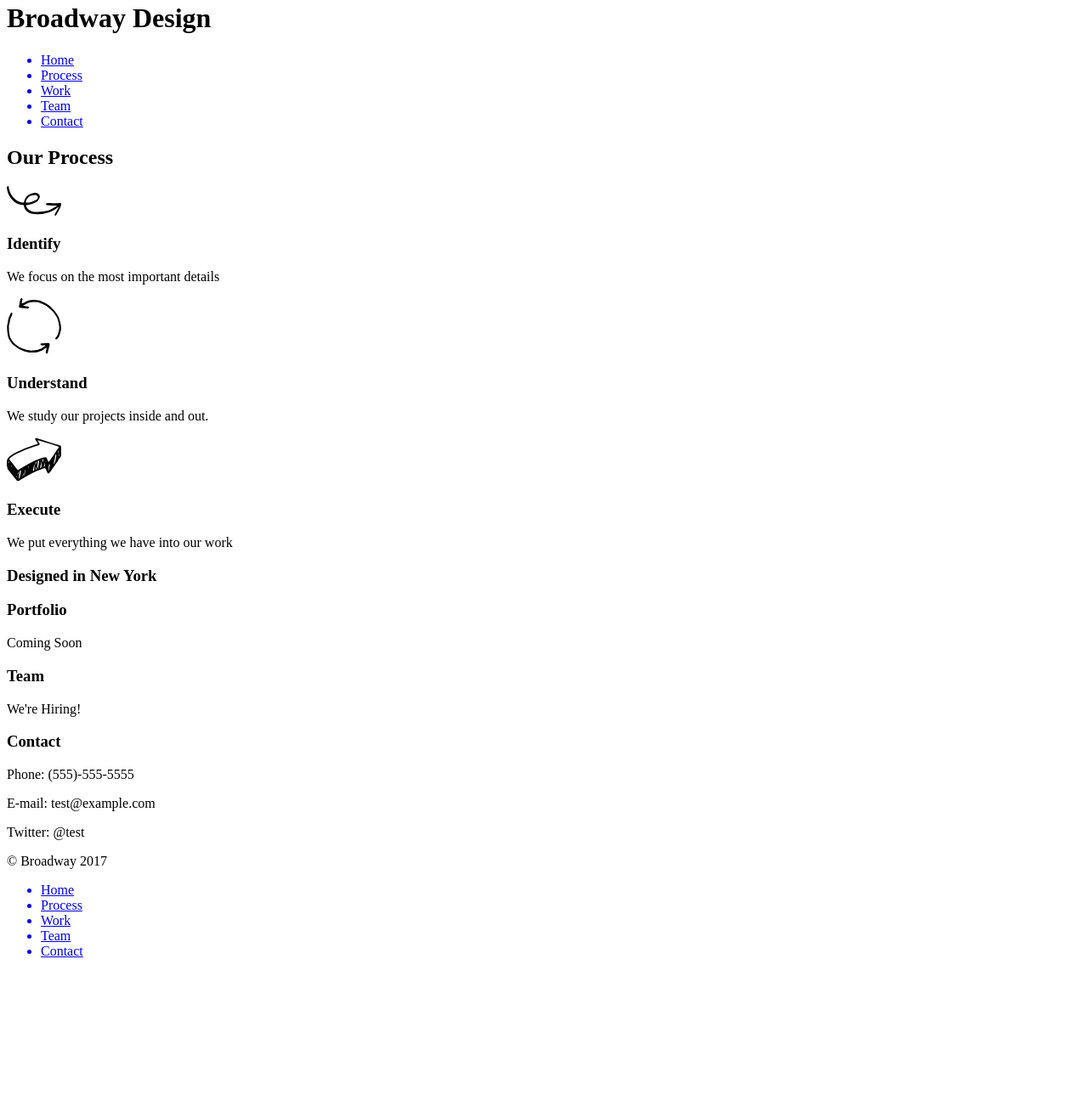
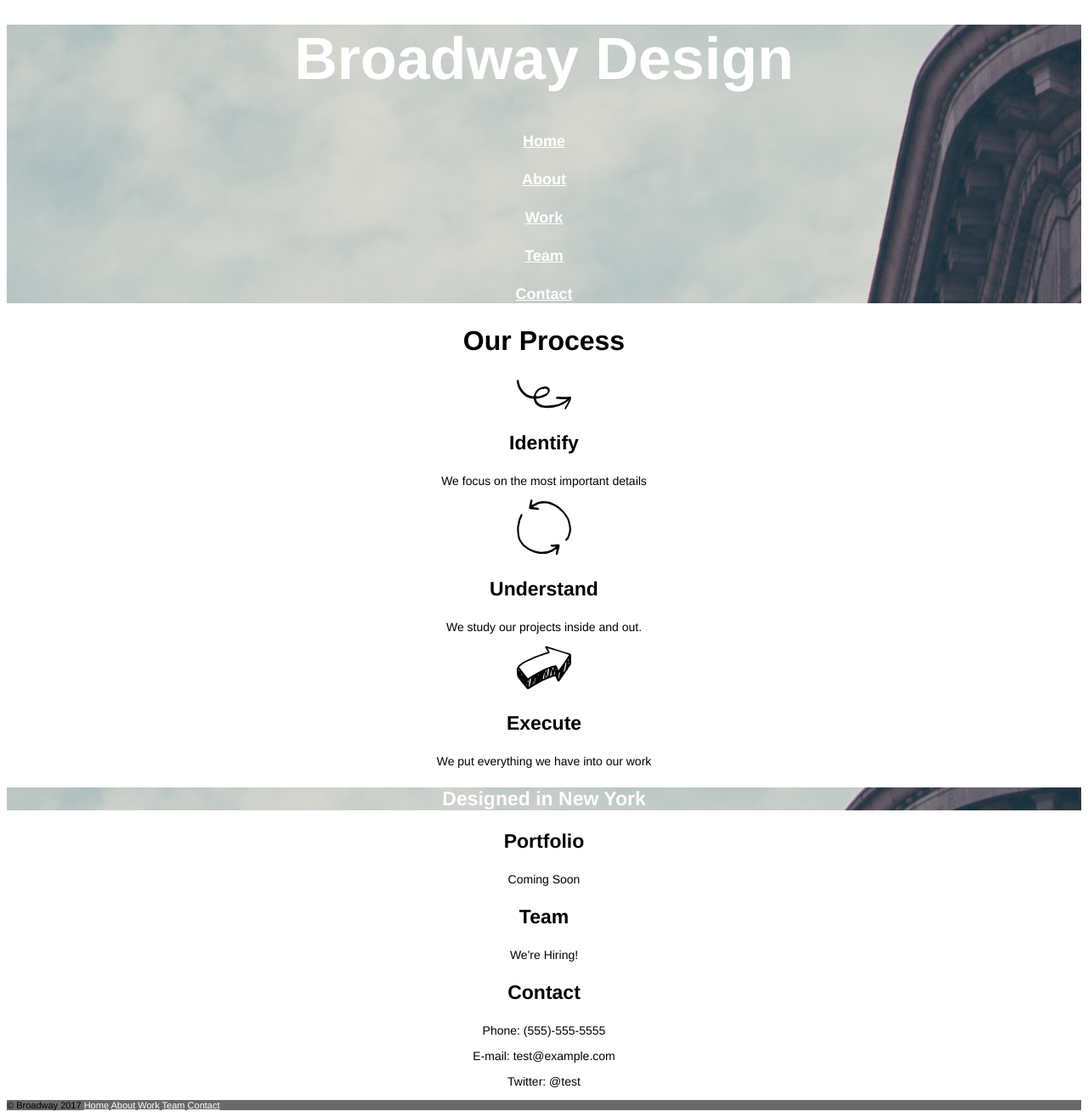
Before and after one commit to neilporteous32/broadway, a plain HTML site: page index.html in a window 1280 px wide. Shown: the part 18-1333 px from the top of the page at 85% size. Before the commit the page ends 1163 px from the top, so only its background shows below. Drawn offline with Linux system fonts and the light colour scheme.

Commit message:
finished project

```diff
--- a/index.html
+++ b/index.html
@@ -9,13 +9,12 @@
 
 		<h1>Broadway Design</h1>
 
-		<ul>
-			<a href="#"><li>Home</li></a>
-			<a href="#"><li>Process</li></a>
-			<a href="#"><li>Work</li></a>
-			<a href="#"><li>Team</li></a>
-			<a href="#"><li>Contact</li></a>
-		</ul>
+		<a href="#"><h4>Home</h4></a>
+		<a href="#"><h4>About</h4></a>
+		<a href="#"><h4>Work</h4></a>
+		<a href="#"><h4>Team</h4></a>
+		<a href="#"><h4>Contact</h4></a>
+
 
 	</header>
 
@@ -42,9 +41,8 @@
 		<p>We put everything we have into our work</p>
     </section>
 
-
     <section>
-    	<h3>Designed in New York</h3>
+    	<h3 id="background">Designed in New York</h3>
     	<h3>Portfolio</h3>
     	<p>Coming Soon</p>
     	<h3>Team</h3>
@@ -56,14 +54,7 @@
     </section>
 
     <footer>
-    	&copy; Broadway 2017
-    	<ul>
-			<a href="#"><li>Home</li></a>
-			<a href="#"><li>Process</li></a>
-			<a href="#"><li>Work</li></a>
-			<a href="#"><li>Team</li></a>
-			<a href="#"><li>Contact</li></a>
-		</ul>
+    	&copy; Broadway 2017 <a href="#">Home</a> <a href="#">About</a> <a href="#">Work</a> <a href="#">Team</a> <a href="#">Contact</a>
     </footer>
 
 </body>
--- a/main.css
+++ b/main.css
@@ -0,0 +1,57 @@
+body {
+	text-align: center;
+	font-family: Helvetica;
+}
+
+ul {
+	list-style: none;
+}
+
+header {
+	background-image: url(images/the-flatiron-building.png);
+	background-size: cover;
+	color: white;
+}
+
+h1,h2,h3 {
+	font-weight: bold;
+}
+
+h1 {
+	font-size: 70px;
+}
+
+h2 {
+	font-size: 32px;
+}
+
+h3 {
+	font-size: 23px;
+}
+
+h4 {
+	font-size: 18px;
+}
+
+a {
+	color: white;
+}
+
+p {
+	font-size: 14px;
+}
+
+footer {
+	font-size: 11px;
+	background-color: dimgray;
+	text-align: left;
+}
+
+#background {
+	background-image: url(images/the-flatiron-building.png);
+	color: white;
+}
+
+footer li {
+	display: inline;
+}
```
Also changed, not shown: 1 other file.
